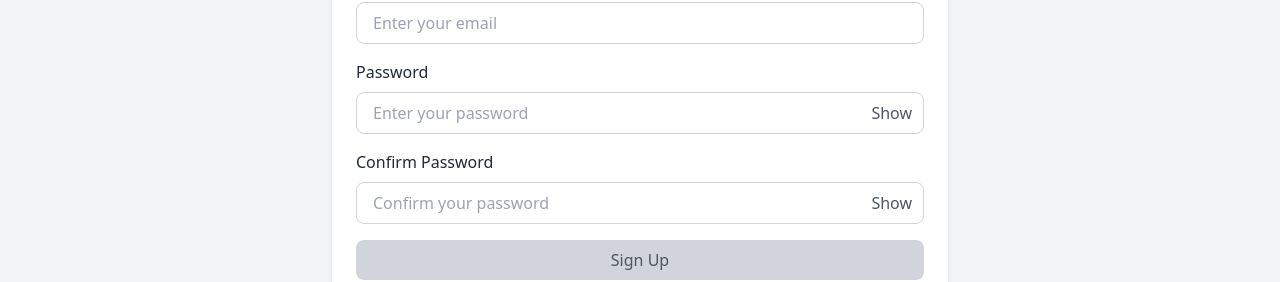
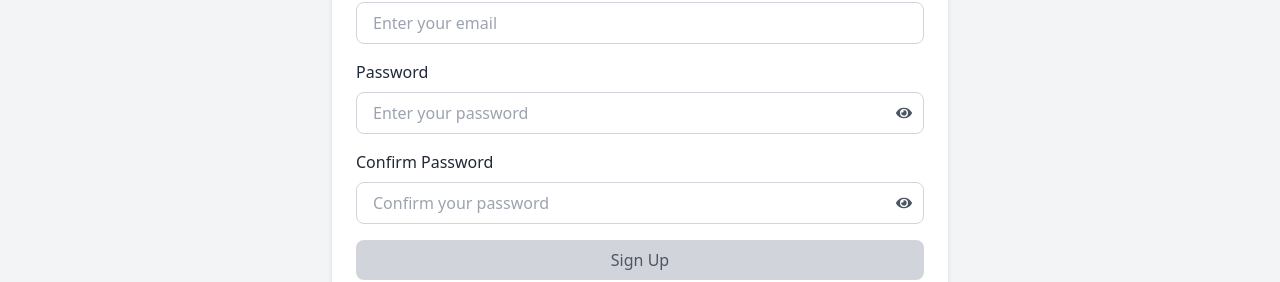
Before and after one commit to Harry8679/Book-E-commerce-Front, a React (Create React App) app: page /signup in a window 1280 px wide. Shown: the part 470-752 px from the top of the page. Built offline with nearby package versions, Linux system fonts and the light colour scheme; the HTML template or start-up script is replaced by a standard one.

Commit message:
React Icons installed and Sign up updated

```diff
--- a/package.json
+++ b/package.json
@@ -6,6 +6,7 @@
     "cra-template": "1.2.0",
     "react": "^19.0.0",
     "react-dom": "^19.0.0",
+    "react-icons": "^5.4.0",
     "react-router-dom": "^6.28.1",
     "react-scripts": "5.0.1"
   },
--- a/src/pages/Signup.jsx
+++ b/src/pages/Signup.jsx
@@ -1,4 +1,5 @@
 import React, { useState } from 'react';
+import { FaEye, FaEyeSlash } from 'react-icons/fa'; // Pour les icônes
 import Layout from '../components/Layout';
 
 const Signup = () => {
@@ -9,8 +10,9 @@ const Signup = () => {
   const [error, setError] = useState('');
   const [formErrors, setFormErrors] = useState({ name: false, email: false });
 
-  // État pour afficher ou masquer les mots de passe
+  // États pour afficher/masquer les mots de passe
   const [showPassword, setShowPassword] = useState(false);
+  const [showConfirmPassword, setShowConfirmPassword] = useState(false);
 
   const passwordsMatch = password && confirmPassword && password === confirmPassword;
 
@@ -94,7 +96,7 @@ const Signup = () => {
               className="absolute inset-y-0 right-3 flex items-center text-gray-600"
               onClick={() => setShowPassword(!showPassword)}
             >
-              {showPassword ? 'Hide' : 'Show'}
+              {showPassword ? <FaEyeSlash /> : <FaEye />}
             </button>
           </div>
         </div>
@@ -103,7 +105,7 @@ const Signup = () => {
           <label htmlFor="confirmPassword" className="block font-medium mb-2">Confirm Password</label>
           <div className="relative">
             <input
-              type={showPassword ? 'text' : 'password'}
+              type={showConfirmPassword ? 'text' : 'password'}
               id="confirmPassword"
               value={confirmPassword}
               onChange={(e) => setConfirmPassword(e.target.value)}
@@ -119,9 +121,9 @@ const Signup = () => {
             <button
               type="button"
               className="absolute inset-y-0 right-3 flex items-center text-gray-600"
-              onClick={() => setShowPassword(!showPassword)}
+              onClick={() => setShowConfirmPassword(!showConfirmPassword)}
             >
-              {showPassword ? 'Hide' : 'Show'}
+              {showConfirmPassword ? <FaEyeSlash /> : <FaEye />}
             </button>
           </div>
         </div>
```
Also changed, not shown: 1 other file (tests, documents, lock files or other folders).
